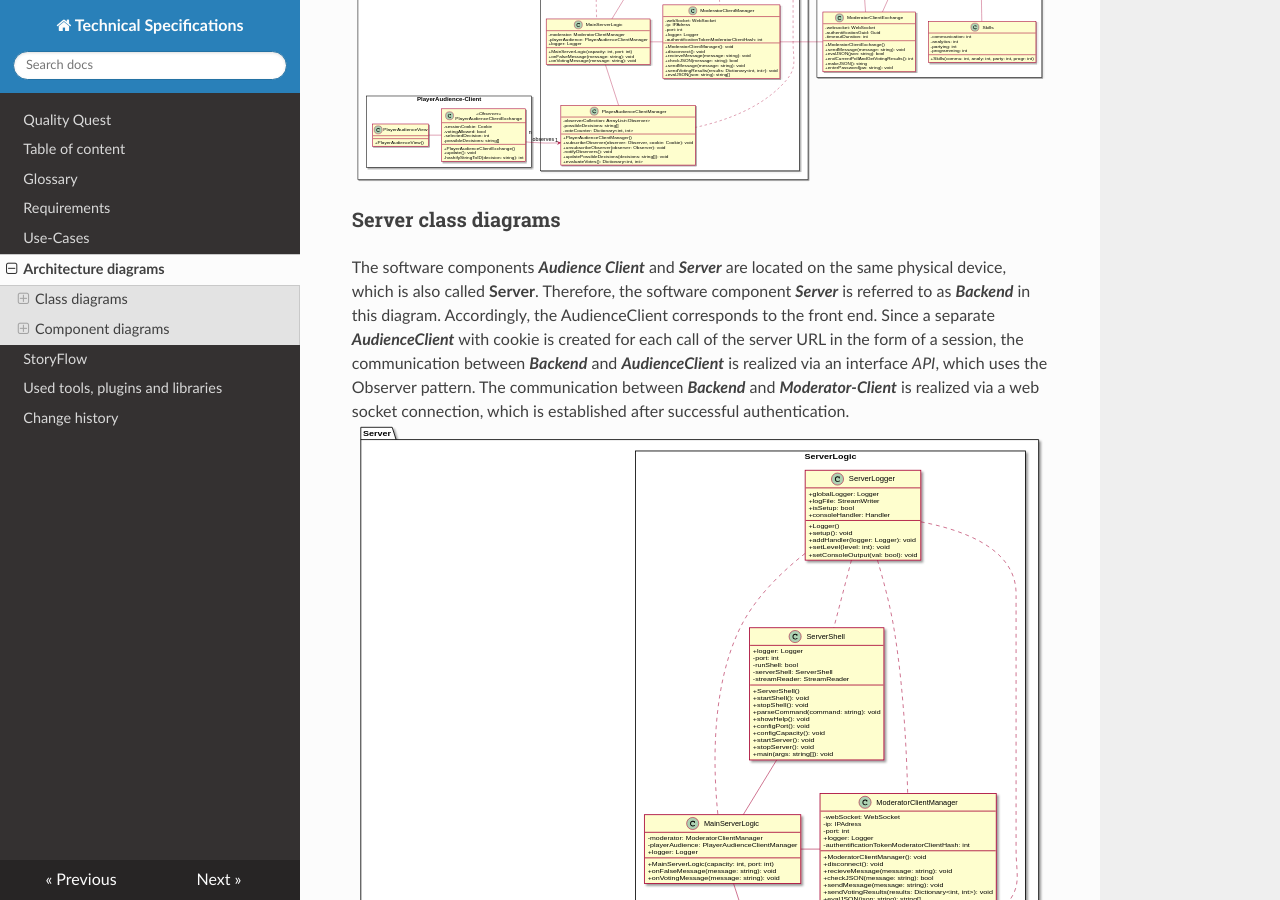
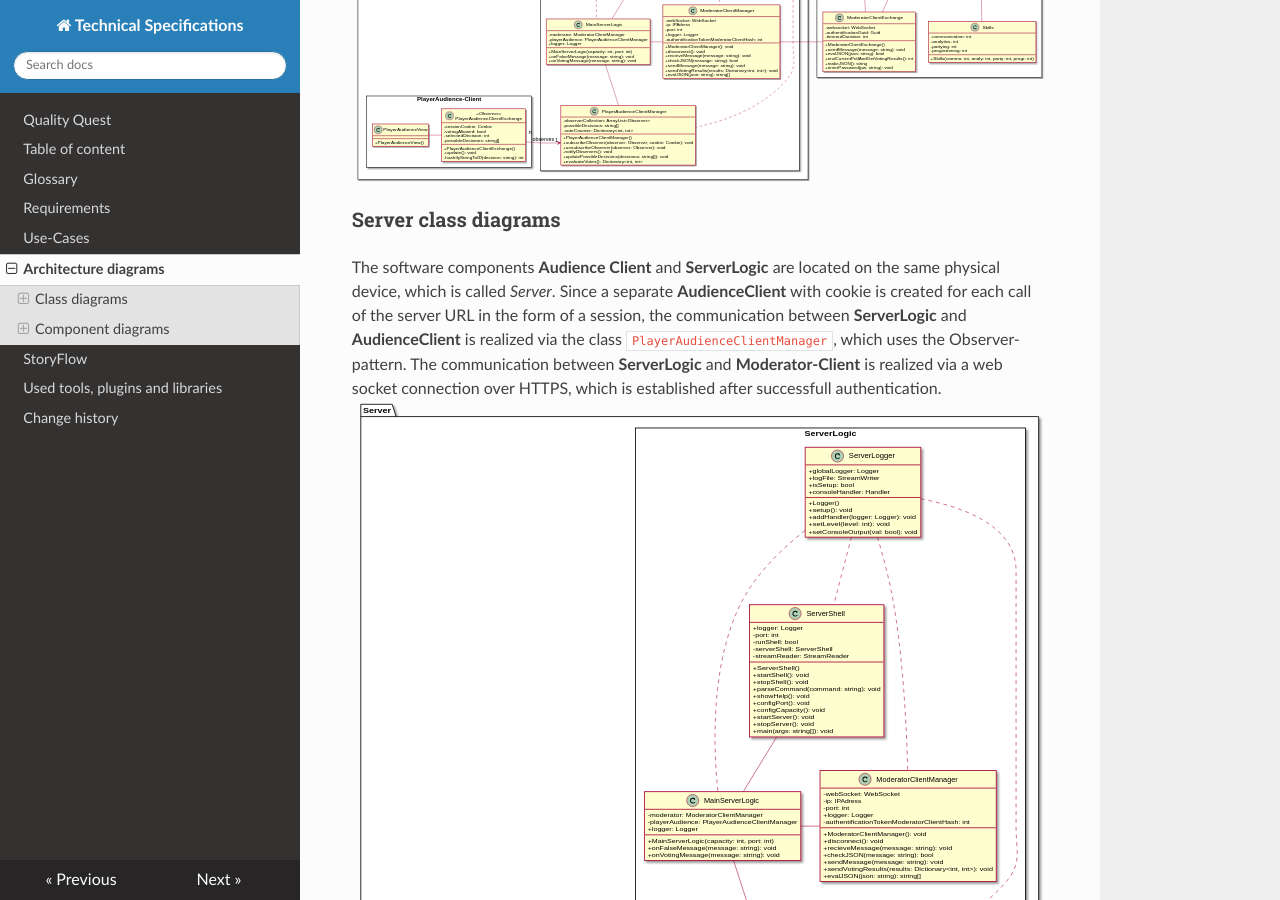
Before and after one commit to Brotenko/QualityQuest, an MkDocs documentation site: the page built from Docs/Technical Specifications/docs/architectureDiagrams.md, in a window 1280 px wide and 900 px high, scrolled down 996 px. Built offline with MkDocs 1.6.1, drawn with Linux system fonts in a browser that asks for light colours; nearby versions of some CDN libraries.

Commit message:
fixed the messed up description to the server class diagram

```diff
--- a/Docs/Technical Specifications/docs/architectureDiagrams.md
+++ b/Docs/Technical Specifications/docs/architectureDiagrams.md
@@ -14,8 +14,8 @@ In Offline-Mode, the timer is deactivated and the Moderator can select decisions
 ![Class diagram](diagrams/ClassDiagrams/ClassDiagram.svg)
 
 ### Server class diagrams
-The software components ***Audience Client*** and ***Server*** are located on the same physical device, which is also called **Server**. Therefore, the software component ***Server*** is referred to as ***Backend*** in this diagram. Accordingly, the AudienceClient corresponds to the front end. Since a separate ***AudienceClient*** with cookie is created for each call of the server URL in the form of a session, the communication between ***Backend*** and ***AudienceClient*** is realized via an interface *API*, which uses the Observer pattern.
-The communication between ***Backend*** and ***Moderator-Client*** is realized via a web socket connection, which is established after successful authentication.
+The software components **Audience Client** and **ServerLogic** are located on the same physical device, which is called *Server*. Since a separate **AudienceClient** with cookie is created for each call of the server URL in the form of a session, the communication between **ServerLogic** and **AudienceClient** is realized via the class `PlayerAudienceClientManager`, which uses the Observer-pattern.
+The communication between **ServerLogic** and **Moderator-Client** is realized via a web socket connection over HTTPS, which is established after successfull authentication.
 ![Class diagram](diagrams/ClassDiagrams/ServerClassDiagram.svg)
 
 ## Component diagrams
```
